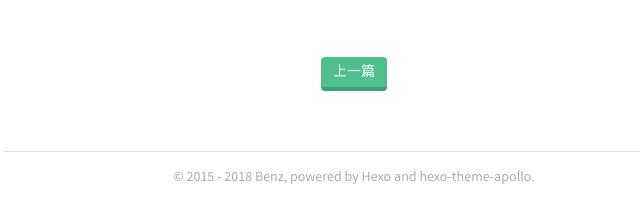
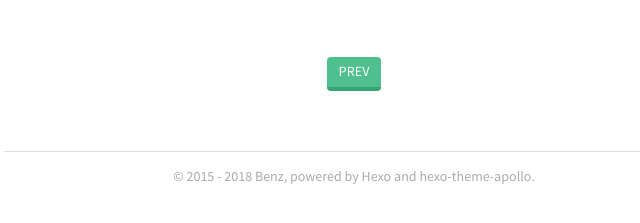
Before and after one commit to ffysbz/ffysbz.github.io, a plain HTML site: page 2018/06/14/hello-world/index.html in a window 1280 px wide. Shown: the part 1024-1247 px from the top of the page, 286-926 px from the left. Drawn offline with nearby package versions, Linux system fonts and the light colour scheme; some packages are replaced by stand-ins of ours.

Commit message:
Site updated: 2018-06-15 21:45:46

```diff
--- a/2018/06/14/hello-world/index.html
+++ b/2018/06/14/hello-world/index.html
@@ -7,4 +7,4 @@
 <p>More info: <a href="https://hexo.io/docs/generating.html" target="_blank" rel="noopener">Generating</a></p>
 <h3 id="Deploy-to-remote-sites"><a href="#Deploy-to-remote-sites" class="headerlink" title="Deploy to remote sites"></a>Deploy to remote sites</h3><figure class="highlight bash"><table><tr><td class="gutter"><pre><span class="line">1</span><br></pre></td><td class="code"><pre><span class="line">$ hexo deploy</span><br></pre></td></tr></table></figure>
 <p>More info: <a href="https://hexo.io/docs/deployment.html" target="_blank" rel="noopener">Deployment</a></p>
-</div></article></div></main><footer><div class="paginator"><a href="/2018/06/15/Passage-one/" class="prev">上一篇</a></div><div class="copyright"><p>© 2015 - 2018 <a href="https://ffysbz.github.io">Benz</a>, powered by <a href="https://hexo.io/" target="_blank">Hexo</a> and <a href="https://github.com/pinggod/hexo-theme-apollo" target="_blank">hexo-theme-apollo</a>.</p></div></footer></div><script async src="//cdn.bootcss.com/mathjax/2.7.0/MathJax.js?config=TeX-MML-AM_CHTML" integrity="sha384-crwIf/BuaWM9rM65iM+dWFldgQ1Un8jWZMuh3puxb8TOY9+linwLoI7ZHZT+aekW" crossorigin="anonymous"></script></body></html>
+</div></article></div></main><footer><div class="paginator"><a href="/2018/06/15/Passage-one/" class="prev">PREV</a></div><div class="copyright"><p>© 2015 - 2018 <a href="https://ffysbz.github.io">Benz</a>, powered by <a href="https://hexo.io/" target="_blank">Hexo</a> and <a href="https://github.com/pinggod/hexo-theme-apollo" target="_blank">hexo-theme-apollo</a>.</p></div></footer></div><script async src="//cdn.bootcss.com/mathjax/2.7.0/MathJax.js?config=TeX-MML-AM_CHTML" integrity="sha384-crwIf/BuaWM9rM65iM+dWFldgQ1Un8jWZMuh3puxb8TOY9+linwLoI7ZHZT+aekW" crossorigin="anonymous"></script></body></html>
```
Also changed, not shown: 2018/06/15/Passage-one/index.html (+1 -1 lines), index.html (+1 -1 lines).
